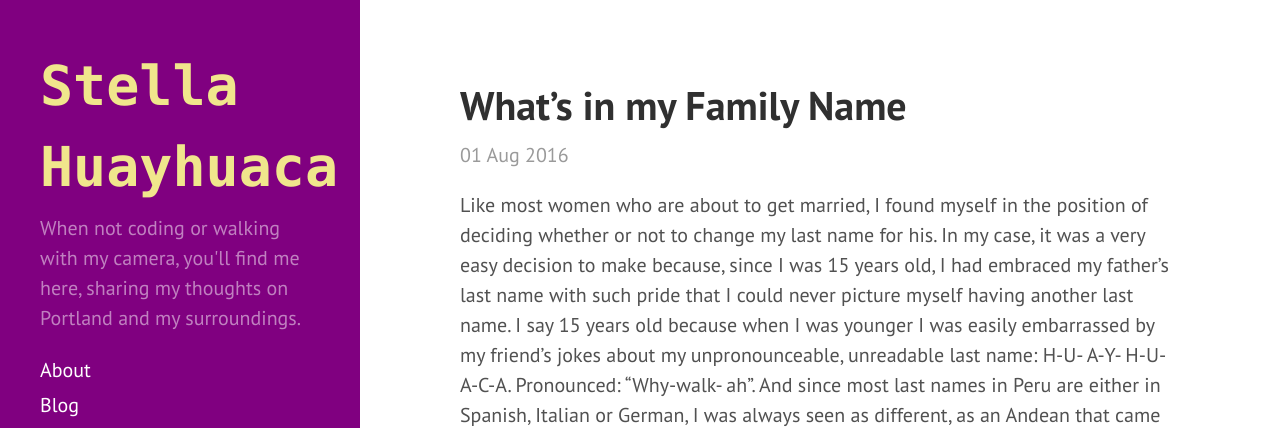
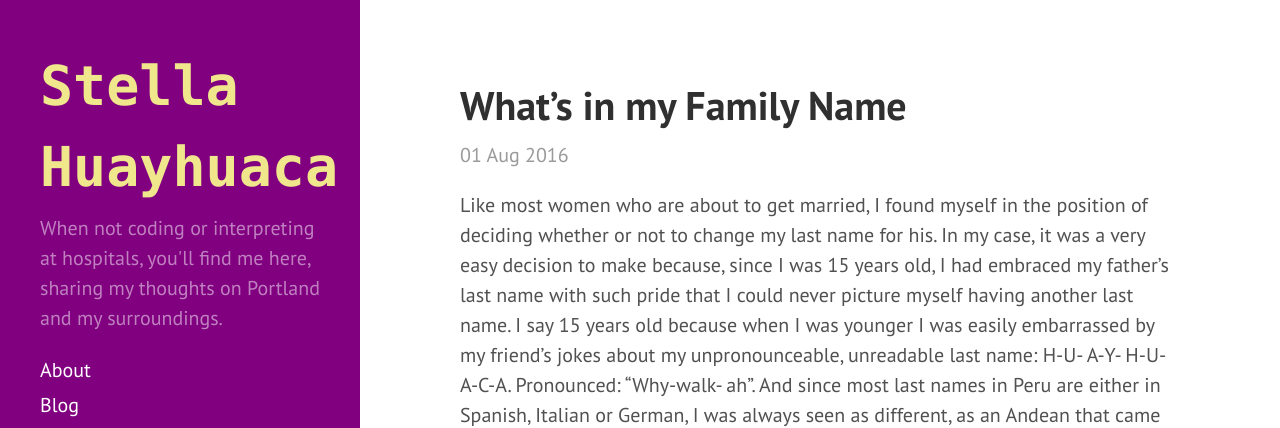
Before and after one commit to uturunku1/uturunku1.github.io, a Jekyll site: the page built from _posts/2016-08-01-family-name.md, in a window 1280 px wide. Shown: the top 428 px of the page. Built offline with Jekyll 4.4.1, drawn with Linux system fonts in a browser that asks for light colours; nearby versions of some CDN libraries.

```diff
--- a/_config.yml
+++ b/_config.yml
@@ -15,7 +15,7 @@ permalink:              /blog/:categories/:title/
 title:            'Stella Huayhuaca'
 name:             'Stella Huayhuaca'
 #tagline:          ''
-description:      "When not coding or walking with my camera, you'll find me here, sharing my thoughts on Portland and my surroundings."
+description:      "When not coding or interpreting at hospitals, you'll find me here, sharing my thoughts on Portland and my surroundings."
 #url:              http://uturunku1.github.io/
 baseurl:
 # blogurl:          /blog/
```
Also changed, not shown: _posts/2016-08-01-family-name.md (+2 -0 lines), _posts/2016-11-29-discriminated.md (+2 -0 lines), assets/dress.jpg (renamed from assets/Luces Cusco Dress.jpg), assets/face.jpg (renamed from assets/DSC_0081.jpg).
